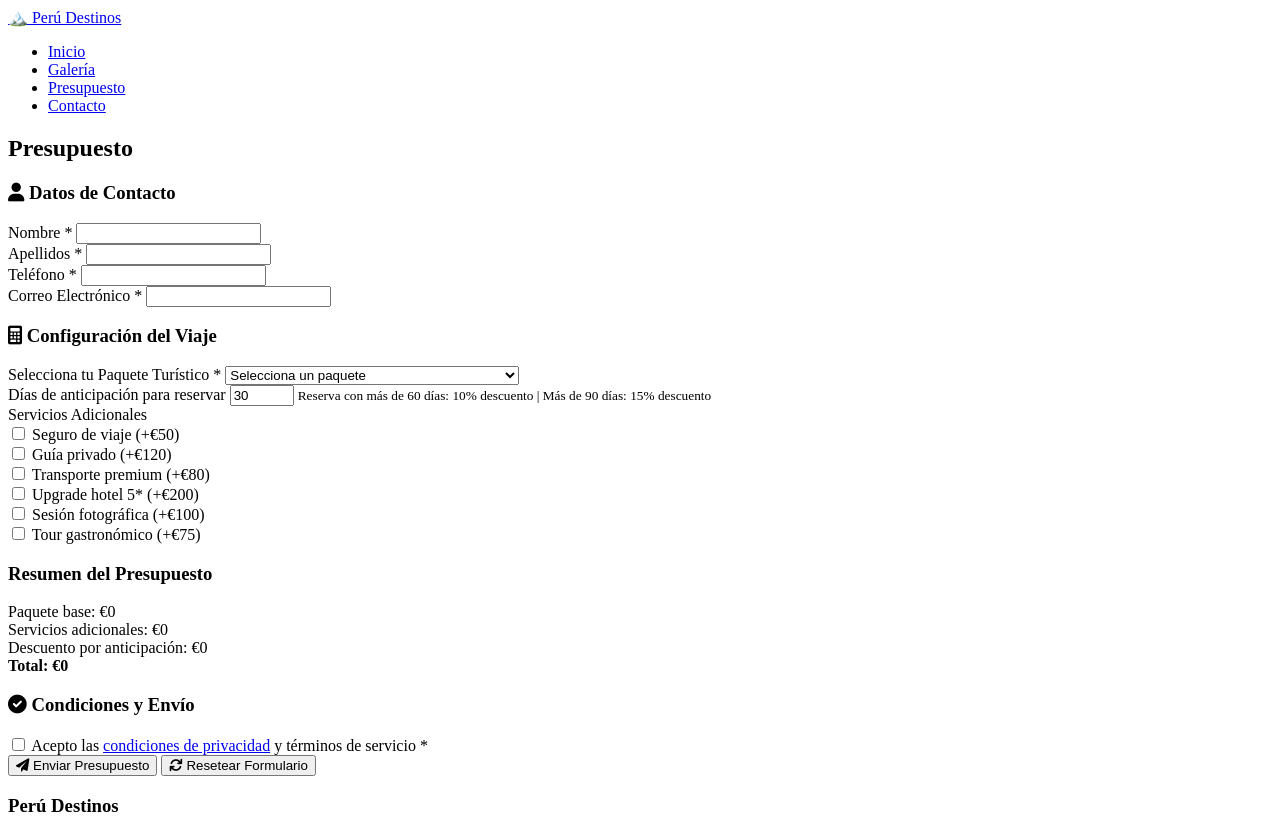
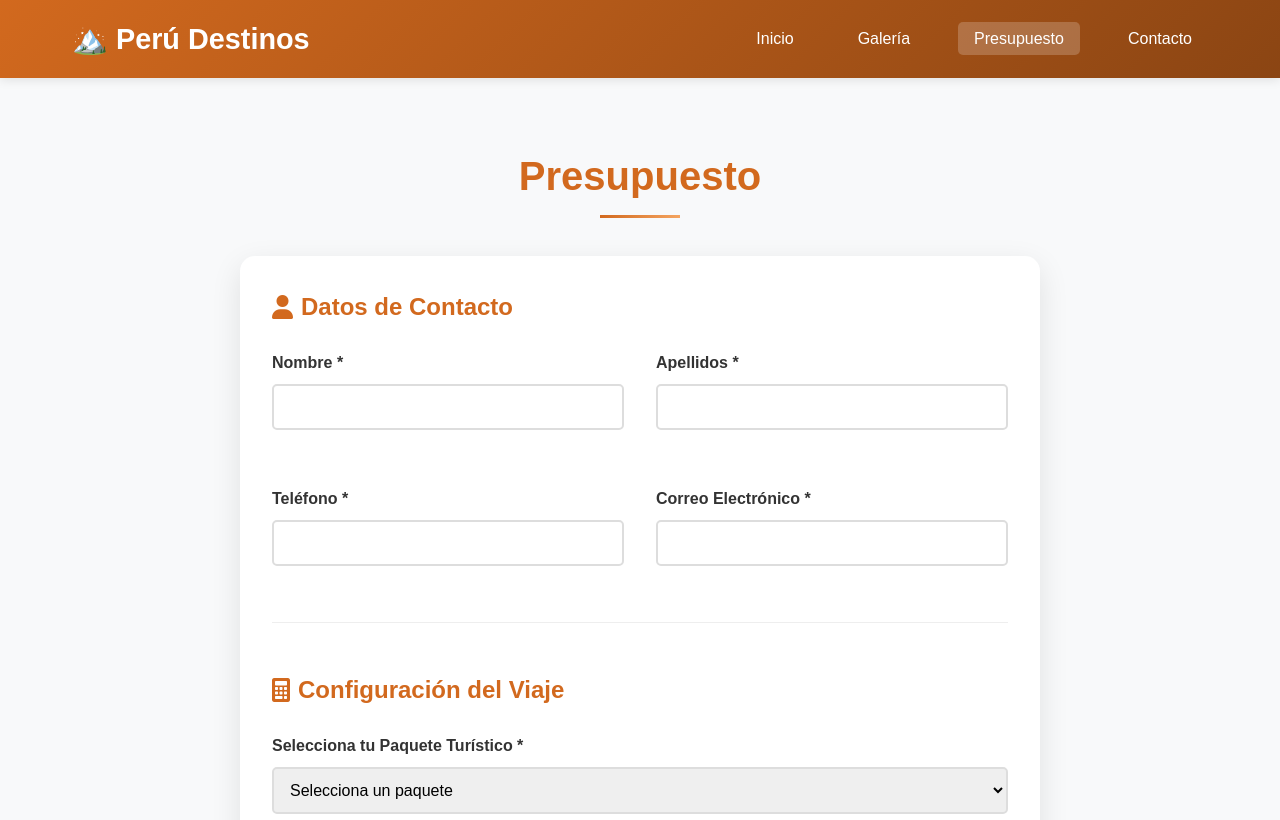
Before and after one commit to l3lank729/destinos, a plain HTML site: page views/presupuesto.html in a window 1280 px wide. Shown: the top 820 px of the page. Drawn offline with Linux system fonts and the light colour scheme; the site is published under a folder, as on GitHub Pages, so addresses that start at the root find nothing; files whose address does not match are found by name.

Commit message:
Update presupuesto.html
actualizacion rutas relativas

```diff
--- a/views/presupuesto.html
+++ b/views/presupuesto.html
@@ -4,18 +4,18 @@
     <meta charset="UTF-8">
     <meta name="viewport" content="width=device-width, initial-scale=1.0">
     <title>Presupuesto - Perú Turístico</title>
-    <link rel="stylesheet" href="/css/styles.css">
+    <link rel="stylesheet" href="../css/styles.css">
     <link rel="stylesheet" href="https://cdnjs.cloudflare.com/ajax/libs/font-awesome/6.0.0/css/all.min.css">
-    <link rel="icon" href="/images/webicon.jfif" type="image/png">
+    <link rel="icon" href="../images/webicon.jfif" type="image/png">
 </head>
 <body>
     <!-- Header con navegación fija -->
     <header>
         <div class="container">
             <nav class="nav-container">
-                <a href="index.html" class="logo">🏔️ Perú Destinos</a>
+                <a href="../index.html" class="logo">🏔️ Perú Destinos</a>
                 <ul class="nav-menu">
-                    <li><a href="/index.html">Inicio</a></li>
+                    <li><a href="../index.html">Inicio</a></li>
                     <li><a href="galeria.html">Galería</a></li>
                     <li><a href="presupuesto.html" class="active">Presupuesto</a></li>
                     <li><a href="contacto.html">Contacto</a></li>
@@ -215,6 +215,6 @@
         </div>
     </footer>
 
-    <script src="/js/scripts.js"></script>
+    <script src="../js/scripts.js"></script>
 </body>
 </html>
```
